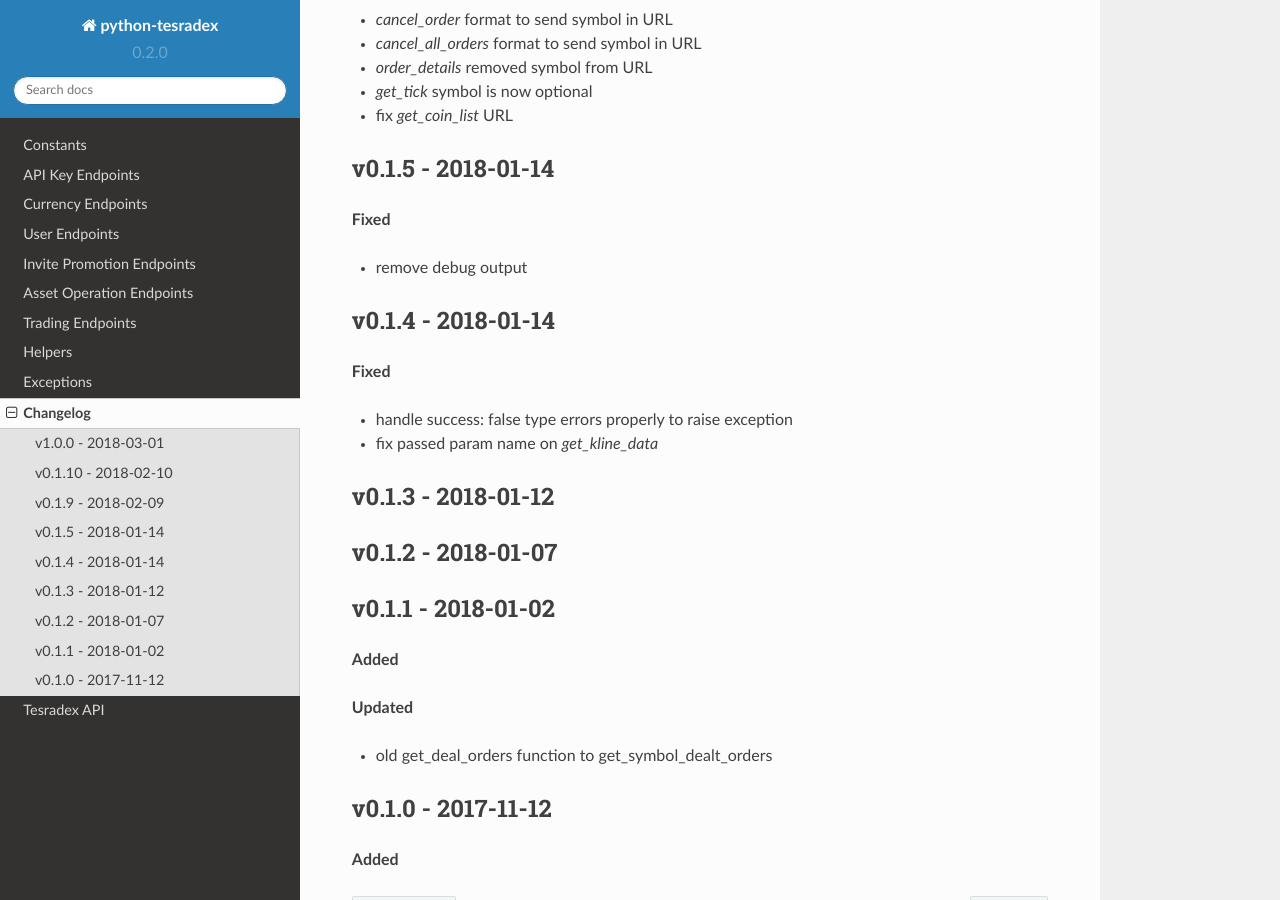
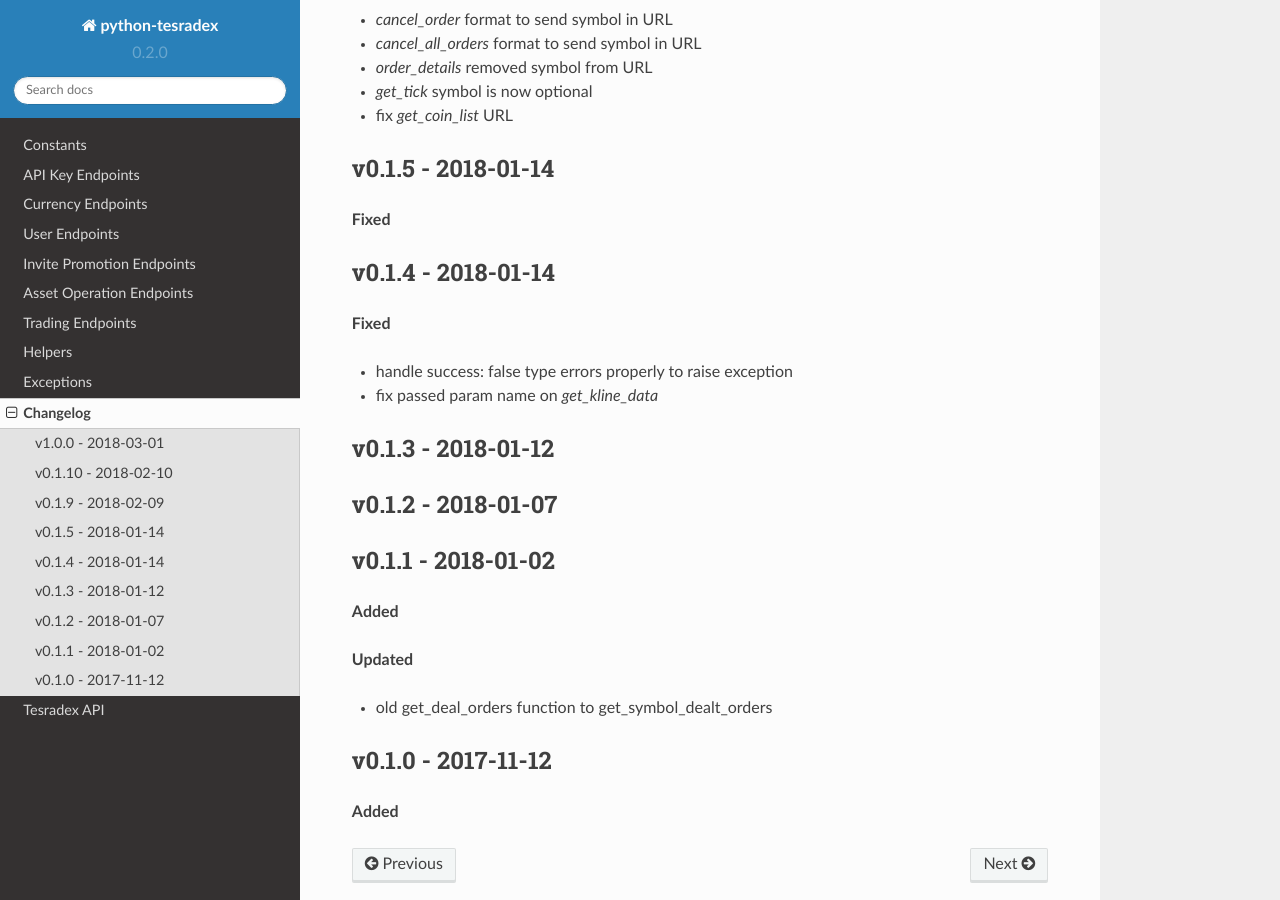
Before and after one commit to TesrabNetwork/python-tesradex, a Sphinx documentation site: the page built from docs/changelog.rst, in a window 1280 px wide and 900 px high, scrolled down 1328 px. Built offline with Sphinx 7.4.7 and the Read the Docs theme 2.0.0, drawn with Linux system fonts in a browser that asks for light colours; formulas are drawn with MathJax 3; pages that are not in the unit, such as notebooks, are missing from menus.

Commit message:
Update changelog.rst

```diff
--- a/docs/changelog.rst
+++ b/docs/changelog.rst
@@ -86,7 +86,7 @@
 
 **Fixed**
 
-- remove debug output
+
 
 v0.1.4 - 2018-01-14
 ^^^^^^^^^^^^^^^^^^^
```
